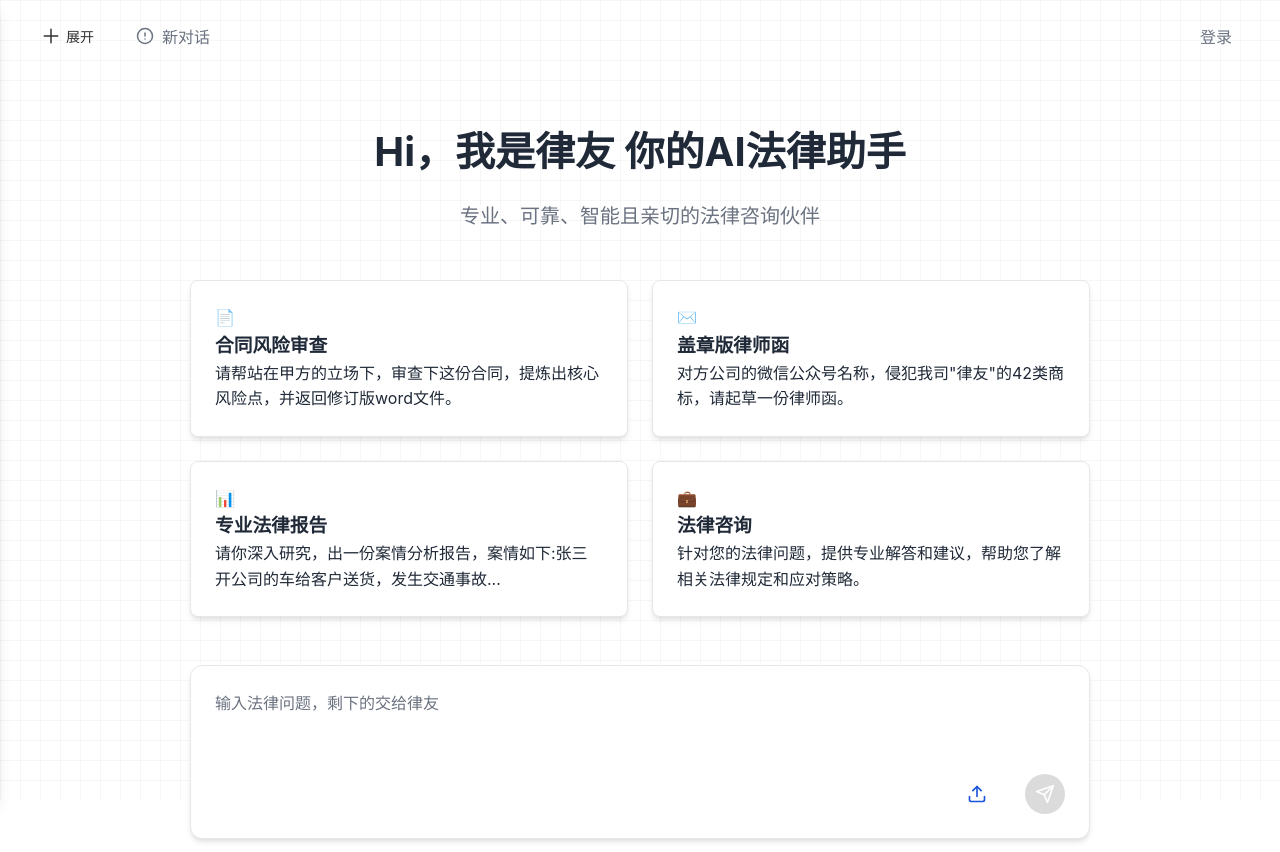
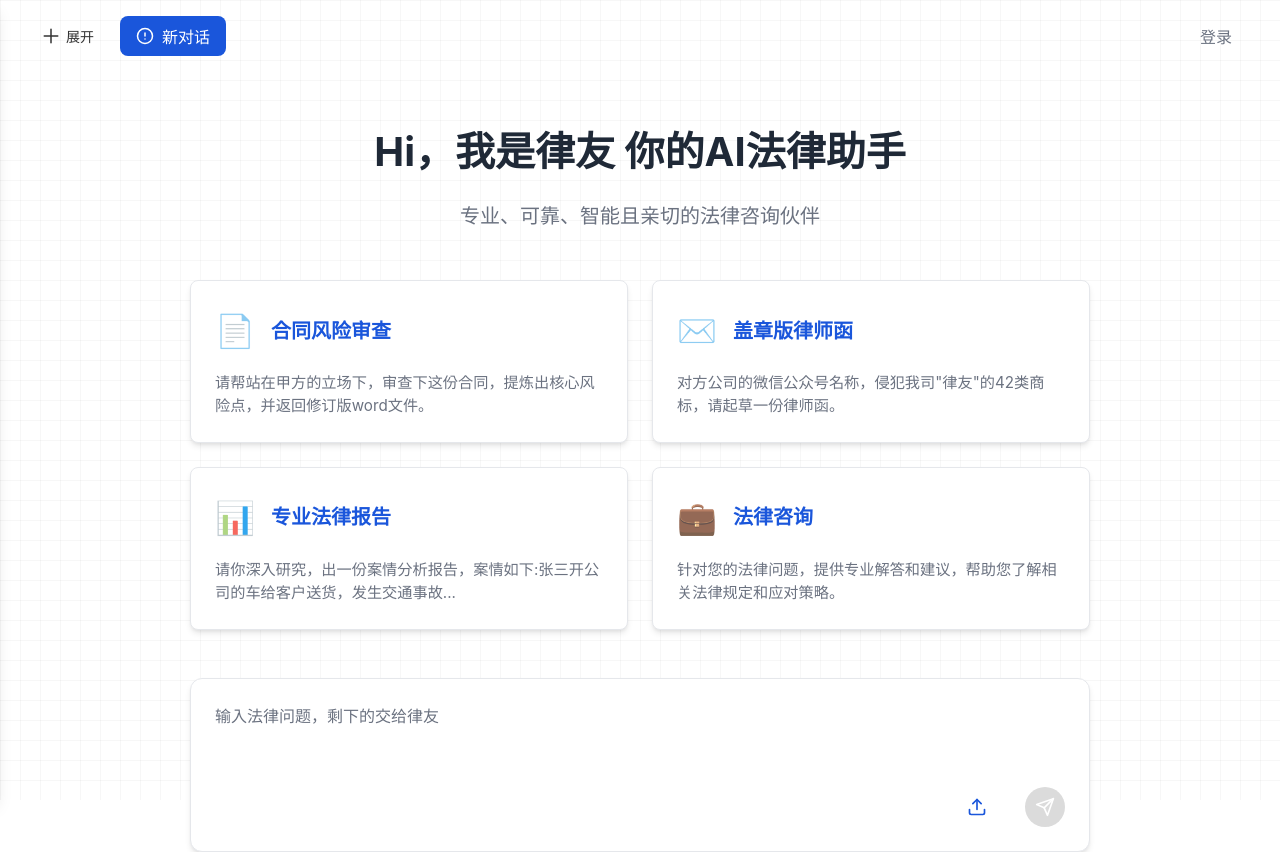
Before and after one commit to mM0NS7ER/lvyou, a React (Vite) app in the folder frontend/: page / in a window 1280 px wide. Shown: the top 852 px of the page. Built offline with nearby package versions, Linux system fonts and the light colour scheme.

Commit message:
style: 修改主页面风格

```diff
--- a/frontend/src/components/FeatureCards.tsx
+++ b/frontend/src/components/FeatureCards.tsx
@@ -10,9 +10,11 @@ interface FeatureCardProps {
 const FeatureCard: React.FC<FeatureCardProps> = ({ title, description, icon, onClick }) => {
   return (
     <div className="feature-card" onClick={onClick}>
-      <div className="card-icon">{icon}</div>
-      <h3>{title}</h3>
-      <p>{description}</p>
+      <div className="card-content">
+        <div className="card-icon">{icon}</div>
+        <h3 className="feature-card-title">{title}</h3>
+      </div>
+      <p className="feature-card-description">{description}</p>
     </div>
   );
 };
--- a/frontend/src/components/Sidebar.tsx
+++ b/frontend/src/components/Sidebar.tsx
@@ -199,8 +199,10 @@ const Sidebar: React.FC<SidebarProps> = ({ isOpen, onClose, refreshKey = 0 }) =>
                         title="删除对话"
                       >
                         <svg xmlns="http://www.w3.org/2000/svg" viewBox="0 0 24 24" fill="none" stroke="currentColor" strokeWidth="2" strokeLinecap="round" strokeLinejoin="round">
-                          <line x1="18" y1="6" x2="6" y2="18"></line>
-                          <line x1="6" y1="6" x2="18" y2="18"></line>
+                          <polyline points="3 6 5 6 21 6"></polyline>
+                          <path d="M19 6v14a2 2 0 0 1-2 2H7a2 2 0 0 1-2-2V6m3 0V4a2 2 0 0 1 2-2h4a2 2 0 0 1 2 2v2"></path>
+                          <line x1="10" y1="11" x2="10" y2="17"></line>
+                          <line x1="14" y1="11" x2="14" y2="17"></line>
                         </svg>
                       </button>
                     </div>
--- a/frontend/src/index.css
+++ b/frontend/src/index.css
@@ -103,6 +103,18 @@ body::before {
   background-color: var(--primary-light);
 }
 
+.nav-button.new-chat-btn {
+  background-color: var(--primary-color);
+  color: white;
+  border-radius: var(--radius);
+  padding: 0.5rem 1rem;
+}
+
+.nav-button.new-chat-btn:hover {
+  background-color: var(--primary-hover);
+  color: white;
+}
+
 .nav-button svg {
   width: 18px;
   height: 18px;
@@ -194,6 +206,38 @@ body::before {
   font-size: 0.95rem;
   color: var(--text-secondary);
   line-height: 1.5;
+}
+
+/* 为卡片图标添加蓝色主题 */
+.card-icon {
+  font-size: 2.5rem;
+  margin-bottom: var(--spacing-sm);
+  color: var(--primary-color);
+  opacity: 0.8;
+  transition: all var(--transition-normal);
+}
+
+.feature-card:hover .card-icon {
+  transform: scale(1.1);
+  opacity: 1;
+}
+
+/* 卡片内容布局 - 图标和标题在同一行 */
+.card-content {
+  display: flex;
+  align-items: center;
+  margin-bottom: var(--spacing-sm);
+}
+
+.card-content .card-icon {
+  margin-right: var(--spacing-sm);
+  margin-bottom: 0;
+  font-size: 2rem;
+}
+
+.card-content .feature-card-title {
+  margin-bottom: 0;
+  margin-top: 0;
 }
 
 
--- a/frontend/src/pages/HomePage.tsx
+++ b/frontend/src/pages/HomePage.tsx
@@ -60,8 +60,8 @@ export default function HomePage() {
       <main className="main-container">
         {/* 品牌问候区 */}
         <div className="brand-greeting">
-          <h1>Hi，我是律友 你的AI法律助手</h1>
-          <p>专业、可靠、智能且亲切的法律咨询伙伴</p>
+          <h1 className="brand-title">Hi，我是律友 你的AI法律助手</h1>
+          <p className="brand-subtitle">专业、可靠、智能且亲切的法律咨询伙伴</p>
         </div>
 
         {/* 主体内容布局 */}
```
